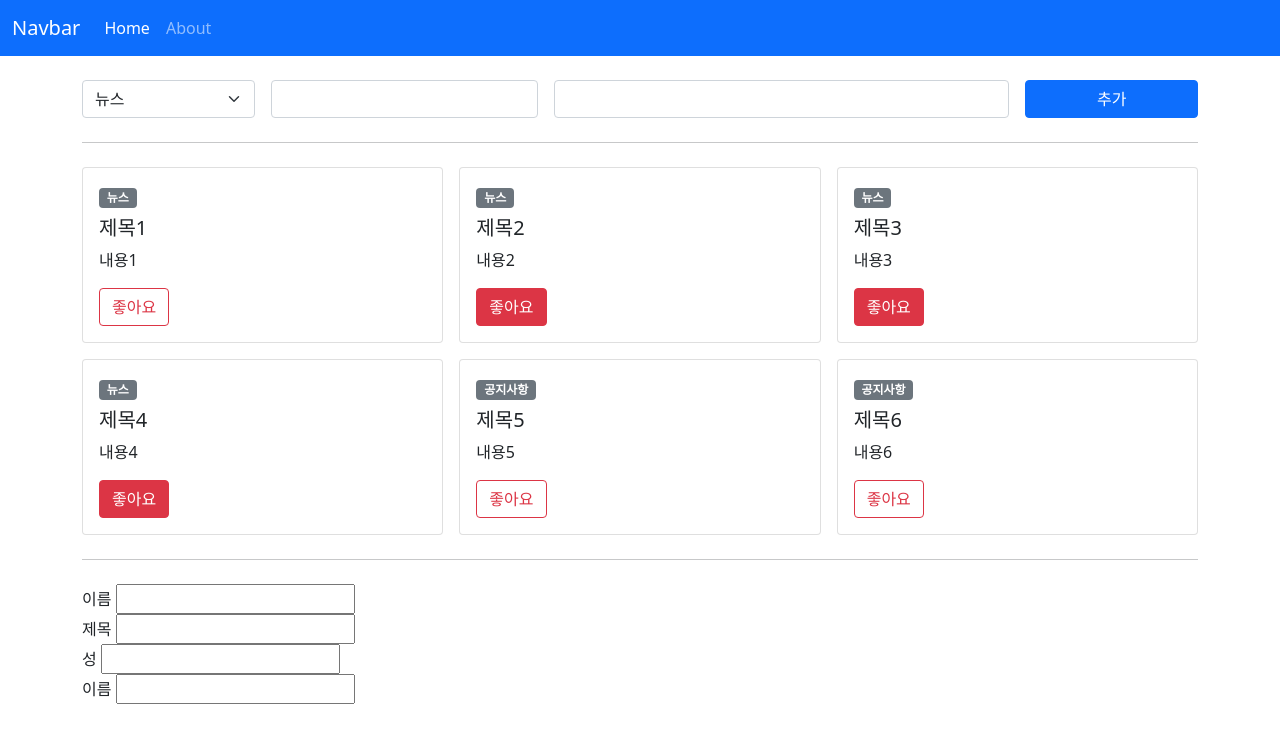
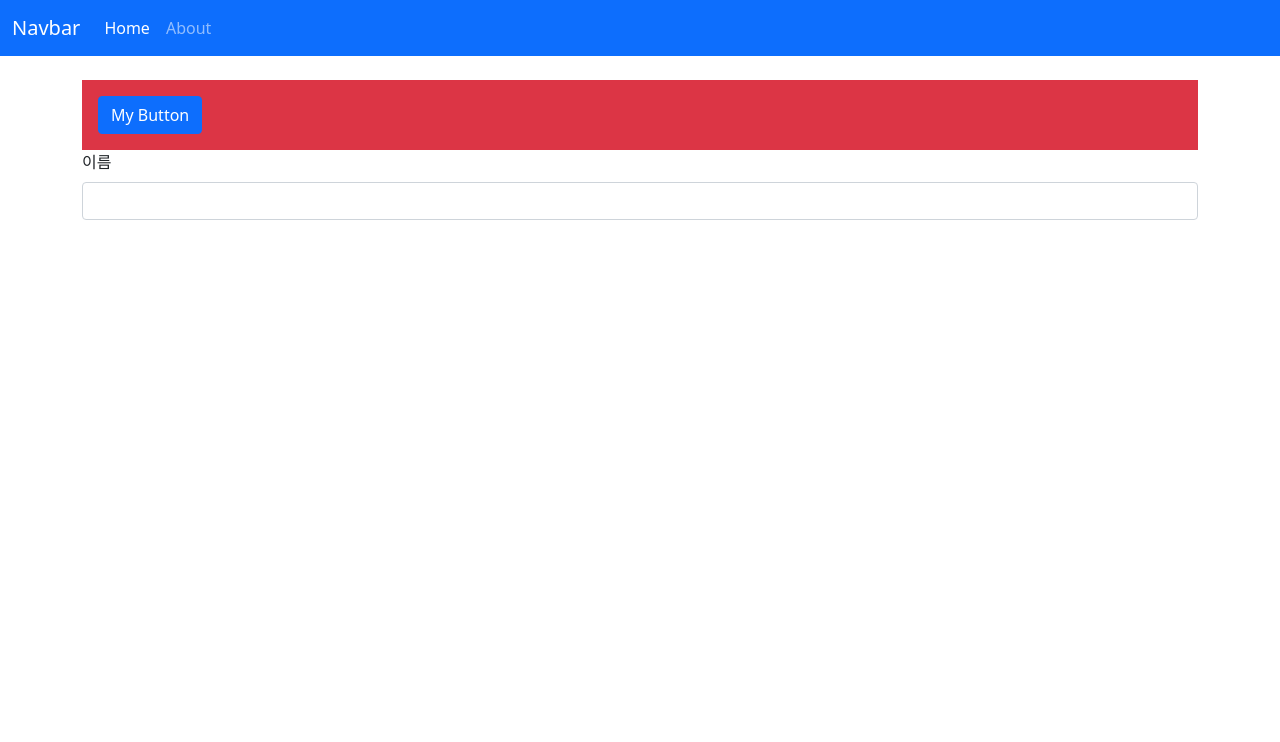
Before and after one commit to LeeHanryang/vue3-practice, a Vue app in the folder learn-vue3/: page / in a window 1280 px wide. Shown: the top 742 px of the page. Built offline with nearby package versions, Linux system fonts and the light colour scheme.

Commit message:
non-prop 속성

```diff
--- a/learn-vue3/src/components/LabelInput.vue
+++ b/learn-vue3/src/components/LabelInput.vue
@@ -1,34 +1,22 @@
 <template>
-	<div>
-		<label>
-			<!-- v-model="username" -->
-			<!-- <input
-				:value="modelValue"
-				@input="event => $emit('update:modelValue', event.target.value)"
-				type="text"
-			/> -->
-			{{ label }}
-			<input v-model="value" type="text" />
-		</label>
-	</div>
+	<label class="form-label" id="child-id">
+		{{ label }}
+	</label>
+	<input v-model="value" v-bind="$attrs" type="text" class="form-control" />
 </template>
 
 <script>
 import { computed } from 'vue';
 
 export default {
-	// props: ['modelValue', 'label'],
 	props: ['title', 'label'],
-	// emits: ['update:modelValue'],
 	emits: ['update:title'],
 	setup(props, { emit }) {
 		const value = computed({
 			get() {
-				// return props.modelValue;
 				return props.title;
 			},
 			set(value) {
-				// emit('update:modelValue', value);
 				emit('update:title', value);
 			},
 		});
--- /dev/null
+++ b/learn-vue3/src/components/MyButton.vue
@@ -0,0 +1,30 @@
+<template>
+	<div class="p-3 bg-danger">
+		<!-- v-bind="$attrs" -->
+		<button class="btn btn-primary" type="button" @click="sayHello">
+			My Button
+		</button>
+		<!-- {{ $attrs }} -->
+	</div>
+</template>
+
+<script>
+export default {
+	// inheritAttrs: false,
+	emits: ['click'],
+	setup(props, { emit }) {
+		// console.log(attrs);
+		// console.log(attrs.class);
+		// console.log(attrs.id);
+		// console.log(attrs.onClick);
+		// attrs.onClick();
+
+		const sayHello = () => {
+			emit('click');
+		};
+		return {};
+	},
+};
+</script>
+
+<style lang="scss" scoped></style>
--- a/learn-vue3/src/components/TheView.vue
+++ b/learn-vue3/src/components/TheView.vue
@@ -2,110 +2,29 @@
 	<div>
 		<main>
 			<div class="container py-4">
-				<PostCreate @create-post="createPost" />
-				<hr class="my-4" />
-				<div class="row g-3">
-					<div v-for="post in posts" :key="post.id" class="col col-4">
-						<AppCard
-							:title="post.title"
-							:contents="post.contents"
-							:type="post.type"
-							:is-like="post.isLike"
-							@toggle-like="post.isLike = !post.isLike"
-						/>
-					</div>
-				</div>
-
-				<hr class="my-4" />
-				<!--
-					modelValue
-					update:modelValue
-			 -->
-				<!-- <LabelInput
-					:model-value="username"
-					@update:model-value="value => (username = value)" -->
-				<LabelTitle v-model="username" label="이름" />
-				<LabelInput v-model:title="username" label="제목" />
-				<Username v-model:firstname="firstname" v-model:lastname="lastname" />
+				<!-- @click="sayHello" -->
+				<MyButton class="my-button" id="my-button" @click="sayHello" />
+				<LabelInput label="이름" data-id="이름입니다." />
 			</div>
 		</main>
 	</div>
 </template>
 
 <script>
-import AppCard from '@/components/AppCard.vue';
-import PostCreate from '@/components/PostCreate.vue';
+import MyButton from '@/components/MyButton.vue';
 import LabelInput from '@/components/LabelInput.vue';
-import LabelTitle from '@/components/LabelTitle.vue';
-import Username from '@/components/Username.vue';
-import { reactive, ref } from 'vue';
 
 export default {
 	components: {
-		AppCard,
-		PostCreate,
+		MyButton,
 		LabelInput,
-		LabelTitle,
-		Username,
 	},
 	setup() {
-		const posts = reactive([
-			{
-				id: '1',
-				title: '제목1',
-				contents: '내용1',
-				isLike: false,
-				type: 'news',
-			},
-			{
-				id: '2',
-				title: '제목2',
-				contents: '내용2',
-				isLike: true,
-				type: 'news',
-			},
-			{
-				id: '3',
-				title: '제목3',
-				contents: '내용3',
-				isLike: true,
-				type: 'news',
-			},
-			{
-				id: '4',
-				title: '제목4',
-				contents: '내용4',
-				isLike: true,
-				type: 'news',
-			},
-			{
-				id: '5',
-				title: '제목5',
-				contents: '내용5',
-				isLike: false,
-				type: 'notice',
-			},
-			{
-				id: '6',
-				title: '제목6',
-				contents: '내용6',
-				isLike: false,
-				type: 'notice',
-			},
-		]);
-		const createPost = newPosts => {
-			console.log('createPost', newPosts);
-			posts.push(newPosts);
+		const sayHello = () => {
+			alert('안녕하세요!');
 		};
-		const username = ref('');
-		const firstname = ref('');
-		const lastname = ref('');
 		return {
-			posts,
-			createPost,
-			username,
-			firstname,
-			lastname,
+			sayHello,
 		};
 	},
 };
```
Also changed, not shown: learn-vue3/src/components/PostIndex.vue (added, +103 -0 lines).
